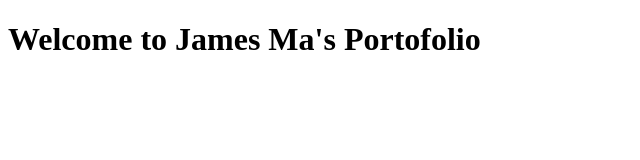
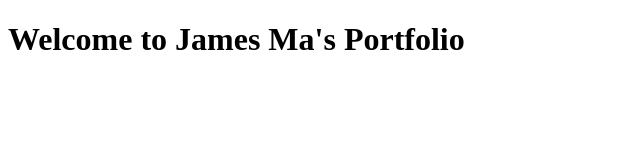
Before and after one commit to jianxing-ma/jianxing-ma.github.io, a plain HTML site: page index.html in a window 1280 px wide. Shown: the full height of the page, 0-640 px from the left. Drawn offline with Linux system fonts and the light colour scheme.

Commit message:
header update

```diff
--- a/index.html
+++ b/index.html
@@ -6,6 +6,6 @@
     <title>James Ma - Web Development</title>
   </head>
   <body>
-    <h1>Welcome to James Ma's Portofolio</h1>
+    <h1 font-size: 30px; font-weight: bold;>Welcome to James Ma's Portfolio</h1>
   </body>
 </html>
```
